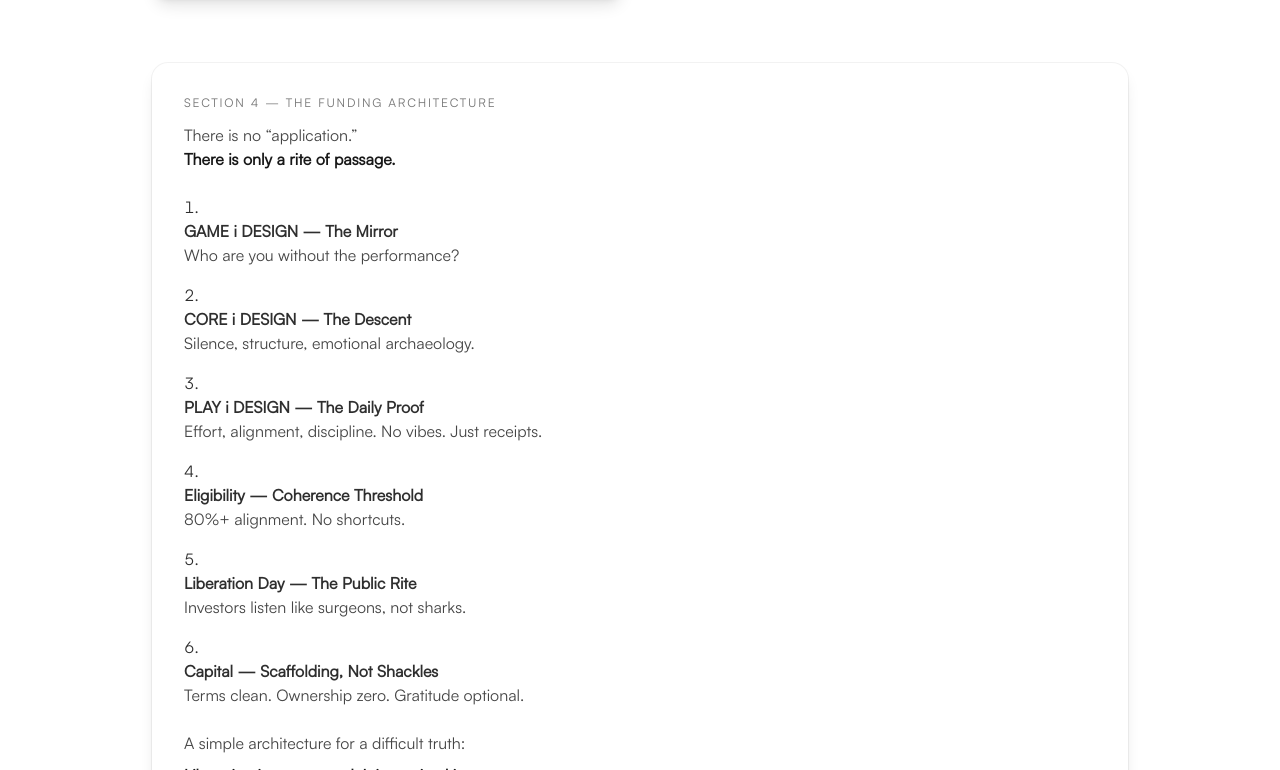
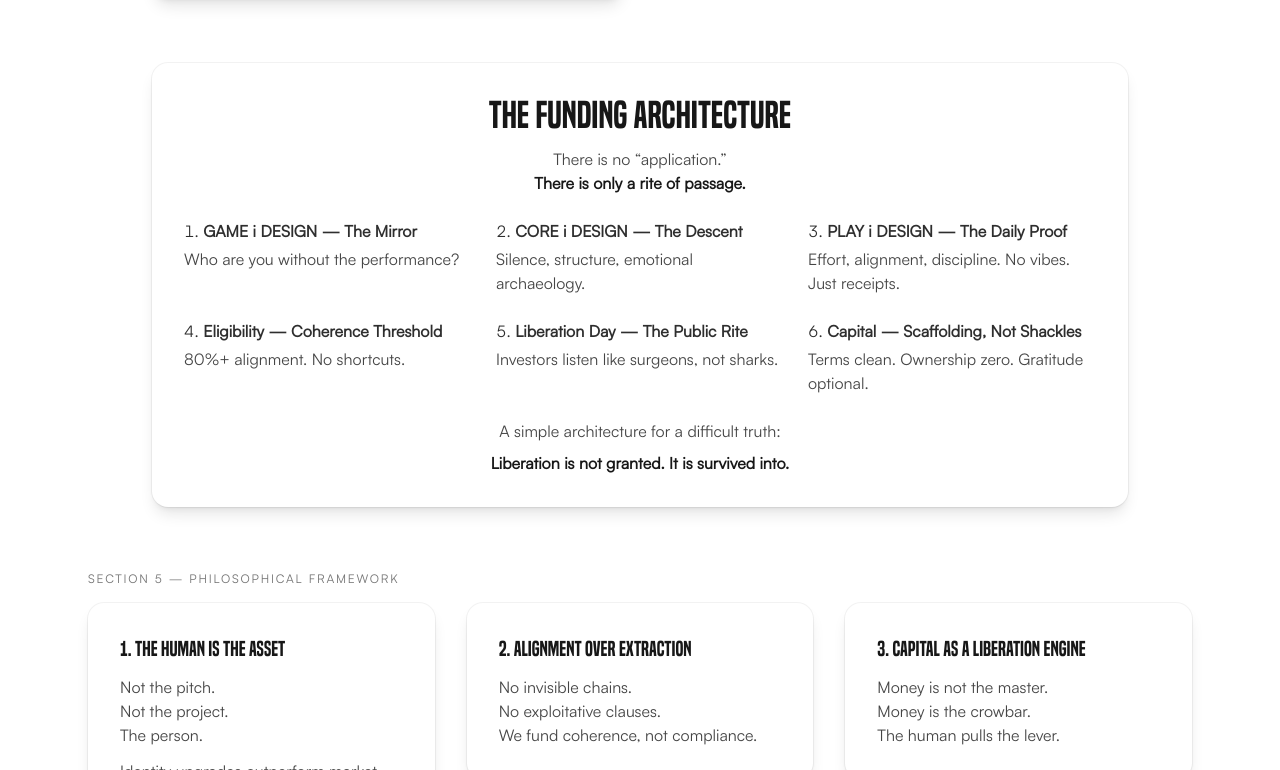
Before and after one commit to Kumar-Sushil0/Liberation-capital, a Next.js app: page / in a window 1280 px wide. Shown: the part 1370-2140 px from the top of the page. Built offline with nearby package versions, Linux system fonts and the light colour scheme.

Commit message:
section 4

```diff
--- a/src/app/page.tsx
+++ b/src/app/page.tsx
@@ -94,37 +94,37 @@ export default function Home() {
 
       <div className="mx-auto w-full max-w-5xl px-6 py-8">
         <div className="rounded-2xl bg-background shadow-lg ring-1 ring-black/5 p-8">
-          <p className="text-xs uppercase tracking-[0.15em] text-foreground/60">Section 4 — The Funding Architecture</p>
-          <p className="mt-3 text-foreground/80">There is no “application.”</p>
-          <p className="text-foreground font-semibold">There is only a rite of passage.</p>
-          <ol className="mt-6 space-y-4 text-foreground/90 list-decimal list-inside">
+          <h4 className="text-3xl sm:text-4xl font-serif font-semibold text-center">The Funding Architecture</h4>
+          <p className="mt-3 text-foreground/80 text-center">There is no “application.”</p>
+          <p className="text-foreground font-semibold text-center">There is only a rite of passage.</p>
+          <ol className="mt-6 grid grid-cols-1 md:grid-cols-3 gap-6 text-foreground/90 list-decimal list-inside">
             <li>
-              <p className="font-bold">GAME i DESIGN — The Mirror</p>
-              <p className="text-foreground/80">Who are you without the performance?</p>
+              <span className="font-bold">GAME i DESIGN — The Mirror</span>
+              <p className="mt-1 text-foreground/80">Who are you without the performance?</p>
             </li>
             <li>
-              <p className="font-bold">CORE i DESIGN — The Descent</p>
-              <p className="text-foreground/80">Silence, structure, emotional archaeology.</p>
+              <span className="font-bold">CORE i DESIGN — The Descent</span>
+              <p className="mt-1 text-foreground/80">Silence, structure, emotional archaeology.</p>
             </li>
             <li>
-              <p className="font-bold">PLAY i DESIGN — The Daily Proof</p>
-              <p className="text-foreground/80">Effort, alignment, discipline. No vibes. Just receipts.</p>
+              <span className="font-bold">PLAY i DESIGN — The Daily Proof</span>
+              <p className="mt-1 text-foreground/80">Effort, alignment, discipline. No vibes. Just receipts.</p>
             </li>
             <li>
-              <p className="font-bold">Eligibility — Coherence Threshold</p>
-              <p className="text-foreground/80">80%+ alignment. No shortcuts.</p>
+              <span className="font-bold">Eligibility — Coherence Threshold</span>
+              <p className="mt-1 text-foreground/80">80%+ alignment. No shortcuts.</p>
             </li>
             <li>
-              <p className="font-bold">Liberation Day — The Public Rite</p>
-              <p className="text-foreground/80">Investors listen like surgeons, not sharks.</p>
+              <span className="font-bold">Liberation Day — The Public Rite</span>
+              <p className="mt-1 text-foreground/80">Investors listen like surgeons, not sharks.</p>
             </li>
             <li>
-              <p className="font-bold">Capital — Scaffolding, Not Shackles</p>
-              <p className="text-foreground/80">Terms clean. Ownership zero. Gratitude optional.</p>
+              <span className="font-bold">Capital — Scaffolding, Not Shackles</span>
+              <p className="mt-1 text-foreground/80">Terms clean. Ownership zero. Gratitude optional.</p>
             </li>
           </ol>
-          <p className="mt-6 text-foreground/80">A simple architecture for a difficult truth:</p>
-          <p className="mt-2 text-foreground font-semibold">Liberation is not granted. It is survived into.</p>
+          <p className="mt-6 text-foreground/80 text-center">A simple architecture for a difficult truth:</p>
+          <p className="mt-2 text-foreground font-semibold text-center">Liberation is not granted. It is survived into.</p>
         </div>
       </div>
 
```
